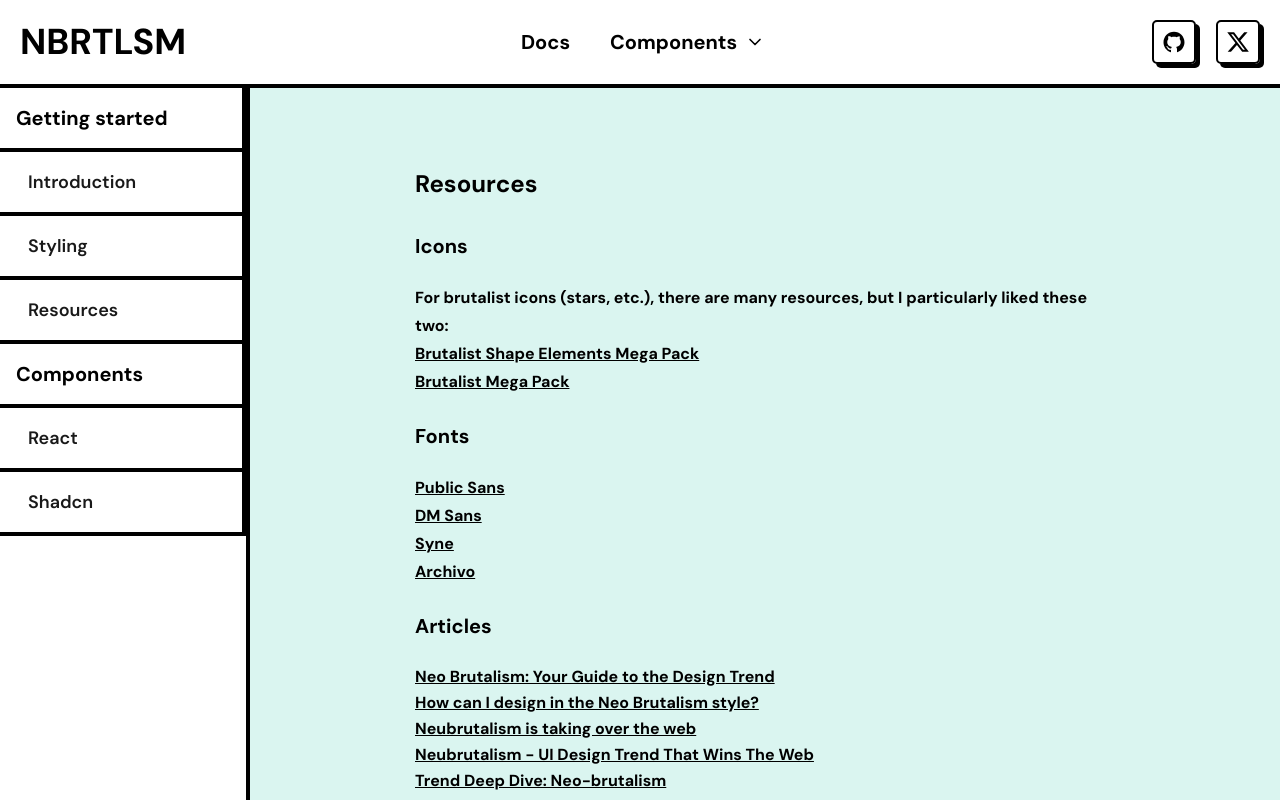
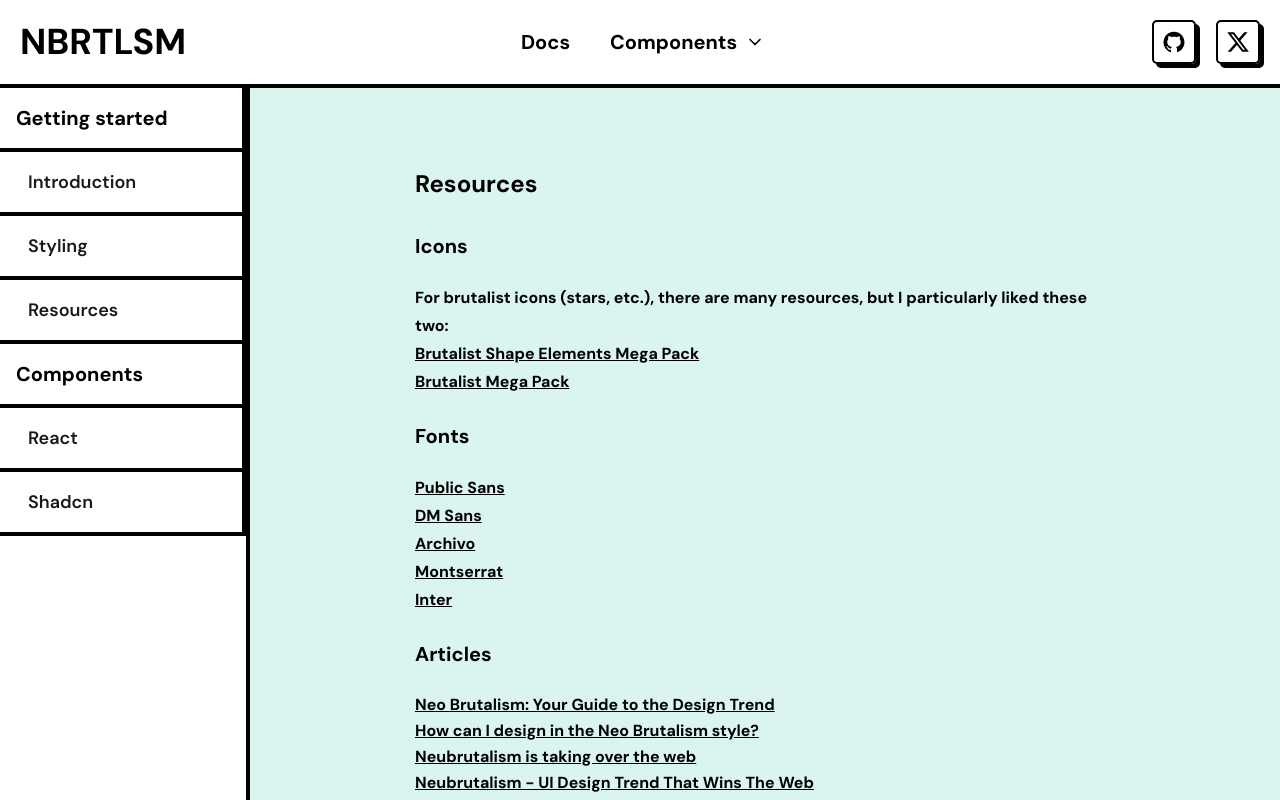
Before and after one commit to ekmas/neobrutalism-components, a Next.js app: page /docs/resources in a window 1280 px wide. Shown: the top 800 px of the page. Built offline with nearby package versions, Linux system fonts and the light colour scheme.

Commit message:
updated font list

```diff
--- a/src/app/docs/resources/page.mdx
+++ b/src/app/docs/resources/page.mdx
@@ -29,11 +29,14 @@ For brutalist icons (stars, etc.), there are many resources, but I particularly
 - <a href="https://fonts.google.com/specimen/DM+Sans" target="_blank">
     DM Sans
   </a>
-- <a href="https://fonts.google.com/specimen/Syne" target="_blank">
-    Syne
-  </a>
 - <a href="https://fonts.google.com/specimen/Archivo" target="_blank">
     Archivo
+  </a>
+- <a href="https://fonts.google.com/specimen/Montserrat" target="_blank">
+    Montserrat
+  </a>
+- <a href="https://fonts.google.com/specimen/Inter" target="_blank">
+    Inter
   </a>
 
 <br />
```
